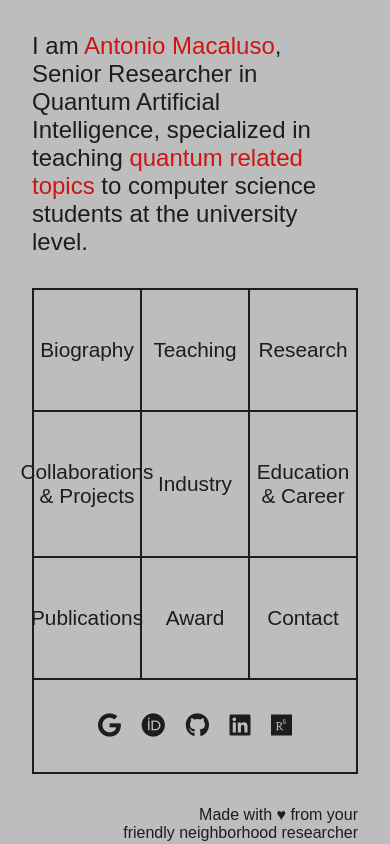
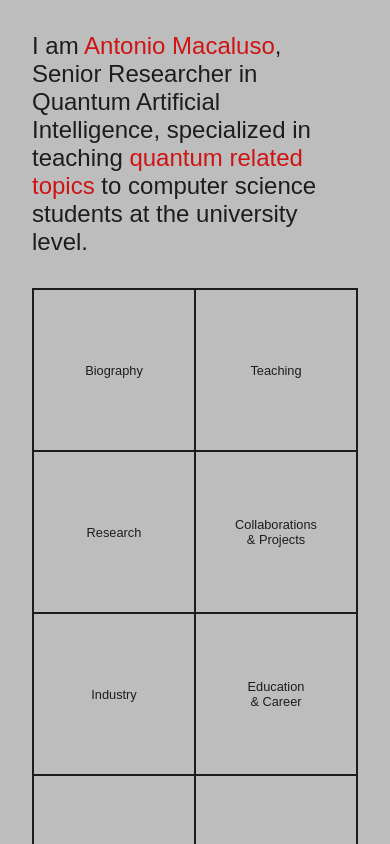
Before and after one commit to SalvoBevilacqua/macaluso, a Vue app: page / in a window 390 px wide. Shown: the top 844 px of the page. Built offline with nearby package versions, Linux system fonts and the light colour scheme; a small style sheet from the web is missing.

Commit message:
fix responsive rules

```diff
--- a/src/components/AppMain.vue
+++ b/src/components/AppMain.vue
@@ -270,4 +270,34 @@ export default {
         }
     }
 }
+
+@media screen and (max-width: 550px) {
+    #main {
+        .col {
+            .card {
+                .name {
+                    font-size: .8rem;
+                }
+            }
+        }
+    }
+}
+
+@media screen and (max-width: 400px) {
+    #main {
+        .col {
+            .card {
+                width: calc(100% / 2);
+            }
+
+            .active {
+                width: 100%;
+            }
+
+            .icon {
+                padding: .3rem;
+            }
+        }
+    }
+}
 </style>
--- a/src/style/general.scss
+++ b/src/style/general.scss
@@ -42,6 +42,7 @@ body {
 }
 
 .up {
+    text-align: center;
     margin: 2.5rem 0 1rem;
     color: $colorFont;
 
```
